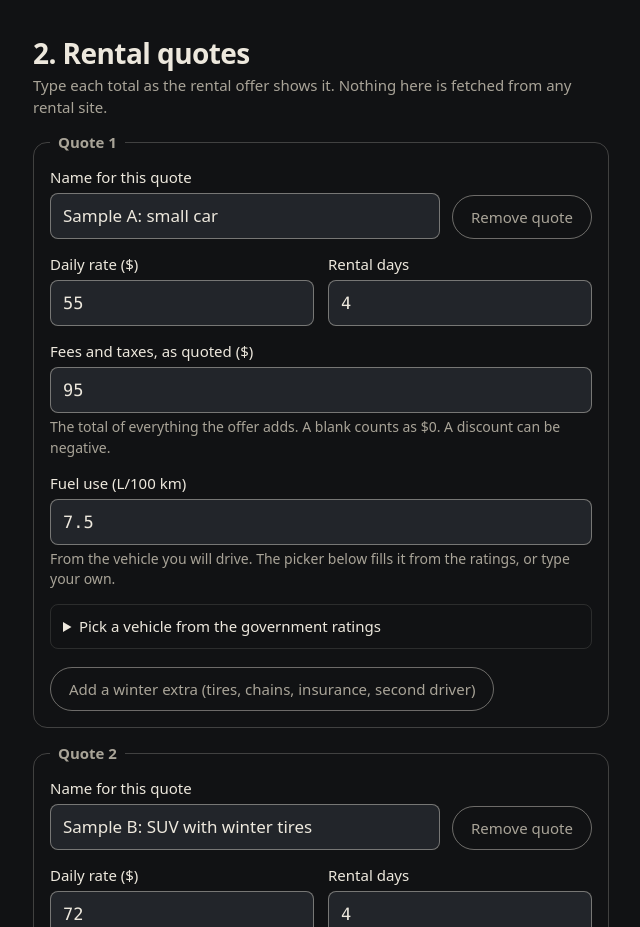
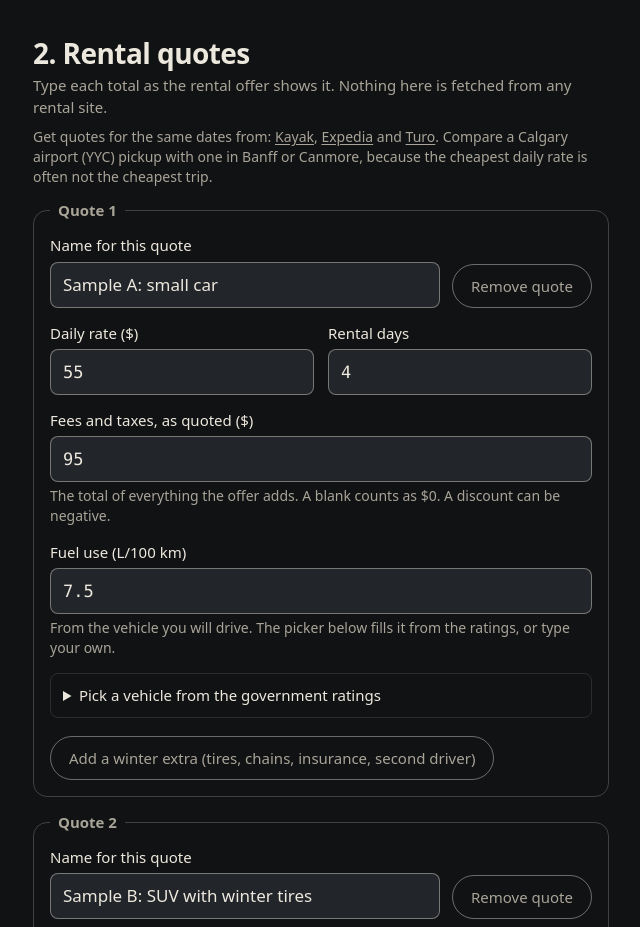
Before and after one commit to daksh2197/banff-trip-cost, a website built with Vite: page index.html in a window 1280 px wide. Shown: the part 1220-2147 px from the top of the page, without its empty margins (67-707 px from the left). Built offline with nearby package versions, Linux system fonts and the light colour scheme; files whose address does not match are found by name.

Commit message:
Add where-to-get-quotes links to the rental quotes step (#1)
Turns the cost ranker into a full Calgary/Banff rental finder: links to
Kayak, Expedia and Turo, plus a nudge to compare a YYC pickup with Banff
or Canmore. Links only; nothing is fetched from those sites.


Claude-Session: https://claude.ai/code/session_01C23SuK53eYjN2GcPdgjhHS

Co-authored-by: Claude <noreply@anthropic.com>

```diff
--- a/index.html
+++ b/index.html
@@ -179,6 +179,11 @@
         <section class="block" id="quotes" aria-labelledby="quotes-h">
           <h2 id="quotes-h">2. Rental quotes</h2>
           <p class="hint lead">Type each total as the rental offer shows it. Nothing here is fetched from any rental site.</p>
+          <p class="hint quote-sources" id="quote-sources">Get quotes for the same dates from:
+            <a href="https://www.kayak.ca/cars" target="_blank" rel="noopener">Kayak</a>,
+            <a href="https://www.expedia.ca/Cars" target="_blank" rel="noopener">Expedia</a> and
+            <a href="https://turo.com/ca/en" target="_blank" rel="noopener">Turo</a>.
+            Compare a Calgary airport (YYC) pickup with one in Banff or Canmore, because the cheapest daily rate is often not the cheapest trip.</p>
           <div id="quote-list"></div>
           <button type="button" class="btn btn-ghost" id="add-quote">Add another quote</button>
           <p class="hint" id="quote-cap" hidden>That is the most quotes this page holds.</p>
--- a/src/styles/app.css
+++ b/src/styles/app.css
@@ -508,6 +508,16 @@ main {
   font-size: 15px;
 }
 
+.hint.quote-sources {
+  margin: -8px 0 16px;
+}
+
+.hint.quote-sources a {
+  color: inherit;
+  text-decoration: underline;
+  text-underline-offset: 2px;
+}
+
 .err {
   margin: 4px 0 0;
   font-size: 14px;
```
Also changed, not shown: README.md.
